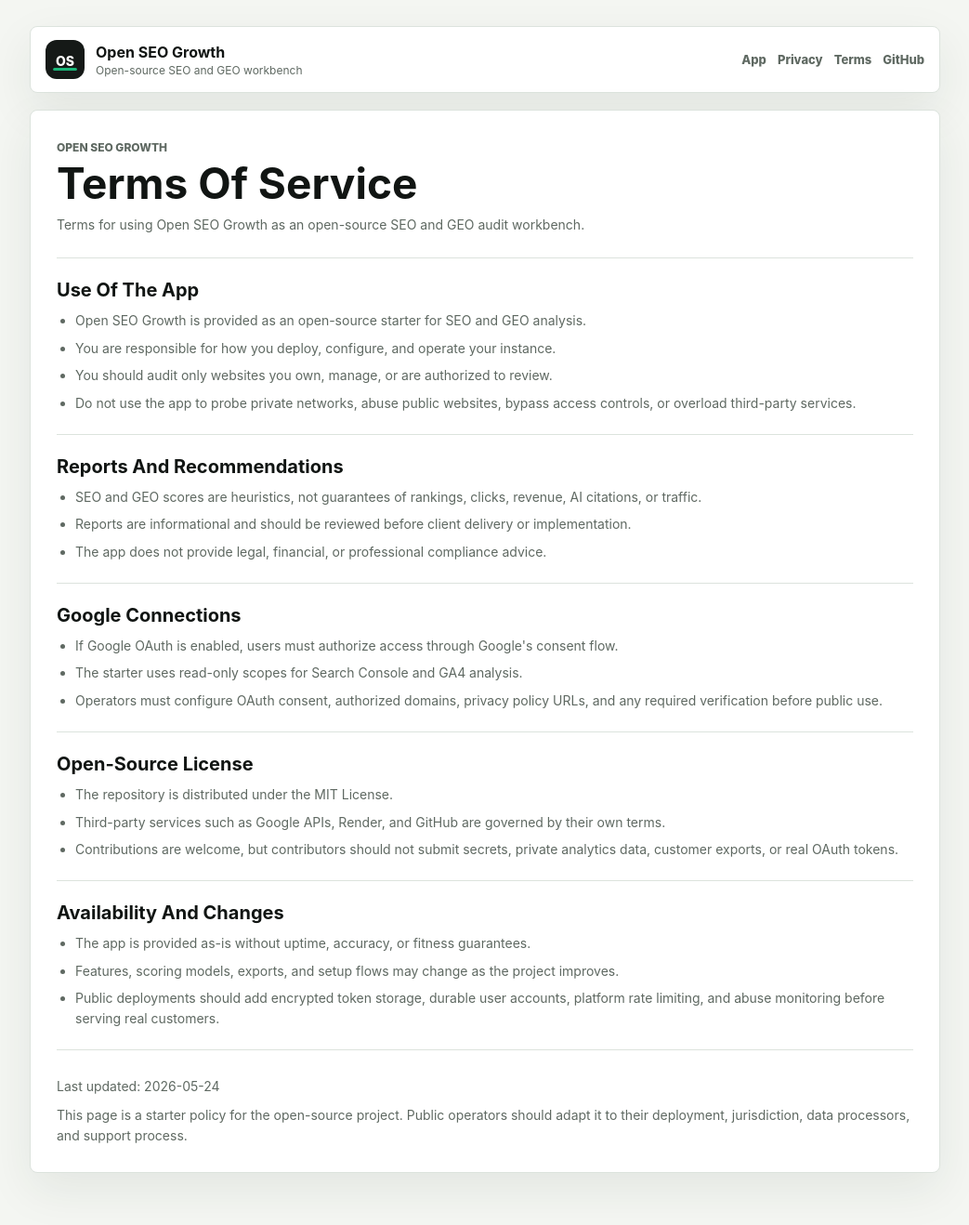
After one commit to Lumo016/open-seo-growth, a Flask app: page /terms in a window 1280 px wide. The commit adds this page. Shown: the whole page at 93% size, without its empty margins (118-1161 px from the left). Run offline with Flask 3, Linux system fonts and the light colour scheme.

Commit message:
Add OAuth trust pages

```diff
--- a/seo_growth/app.py
+++ b/seo_growth/app.py
@@ -19,6 +19,119 @@ APP_DESCRIPTION = (
     "and turn GA4 plus Search Console data into search growth actions."
 )
 APP_REPOSITORY = "https://github.com/Lumo016/open-seo-growth"
+LEGAL_PAGES = {
+    "privacy": {
+        "title": "Privacy Policy",
+        "description": "How Open SEO Growth handles URL audits, Google OAuth data, analytics metrics, exports, and local demo storage.",
+        "sections": [
+            {
+                "heading": "Summary",
+                "items": [
+                    "Open SEO Growth is an open-source SEO and GEO workbench.",
+                    "The starter app can run sample reports without collecting Google data.",
+                    "If Google OAuth is configured, the app requests read-only access to Search Console and GA4 data selected by the signed-in user.",
+                    "The starter does not sell user data or include advertising trackers.",
+                ],
+            },
+            {
+                "heading": "Data The App May Process",
+                "items": [
+                    "Website URLs submitted for live audits.",
+                    "Public HTML, HTTP headers, robots.txt, sitemap.xml, and llms.txt signals fetched from submitted public websites.",
+                    "Google Search Console sites, clicks, impressions, CTR, average position, queries, and pages when a user connects Google.",
+                    "Google Analytics 4 properties, sessions, channel groups, landing pages, events, and ecommerce metrics when a user connects Google.",
+                    "OAuth tokens required to refresh the connected Google session.",
+                    "Browser-generated exports such as Markdown, JSON, content briefs, and task queues.",
+                ],
+            },
+            {
+                "heading": "How Data Is Used",
+                "items": [
+                    "To render SEO and GEO audit reports.",
+                    "To discover available Search Console and GA4 properties.",
+                    "To calculate growth metrics and opportunity queues.",
+                    "To generate exports requested by the user.",
+                    "To operate, secure, debug, and improve the app.",
+                ],
+            },
+            {
+                "heading": "Google User Data",
+                "items": [
+                    "Google data is used only to provide visible SEO, GEO, and growth analysis features in this app.",
+                    "Use and transfer of information received from Google APIs should adhere to the Google API Services User Data Policy, including the Limited Use requirements.",
+                    "Google data is not sold.",
+                    "Google data is not used for advertising.",
+                    "Google data is not transferred to third parties except as required to provide the app, comply with law, or protect against abuse.",
+                    "The starter requests read-only Google scopes and does not modify Search Console or GA4 properties.",
+                ],
+            },
+            {
+                "heading": "Storage And Retention",
+                "items": [
+                    "The open-source starter stores OAuth tokens in files under instance/oauth_tokens for local demos and private single-user trials.",
+                    "Public multi-user deployments should replace the file token store with encrypted database-backed token storage.",
+                    "Browser exports are created client-side and are not written to the Flask server by default.",
+                    "Server logs may contain request metadata depending on the hosting platform.",
+                ],
+            },
+            {
+                "heading": "User Controls",
+                "items": [
+                    "Users can disconnect Google by using the logout endpoint in the app.",
+                    "Self-hosters can delete OAuth token files under the configured token store directory.",
+                    "Hosted operators should provide a user data deletion path before serving multiple users.",
+                ],
+            },
+        ],
+    },
+    "terms": {
+        "title": "Terms Of Service",
+        "description": "Terms for using Open SEO Growth as an open-source SEO and GEO audit workbench.",
+        "sections": [
+            {
+                "heading": "Use Of The App",
+                "items": [
+                    "Open SEO Growth is provided as an open-source starter for SEO and GEO analysis.",
+                    "You are responsible for how you deploy, configure, and operate your instance.",
+                    "You should audit only websites you own, manage, or are authorized to review.",
+                    "Do not use the app to probe private networks, abuse public websites, bypass access controls, or overload third-party services.",
+                ],
+            },
+            {
+                "heading": "Reports And Recommendations",
+                "items": [
+                    "SEO and GEO scores are heuristics, not guarantees of rankings, clicks, revenue, AI citations, or traffic.",
+                    "Reports are informational and should be reviewed before client delivery or implementation.",
+                    "The app does not provide legal, financial, or professional compliance advice.",
+                ],
+            },
+            {
+                "heading": "Google Connections",
+                "items": [
+                    "If Google OAuth is enabled, users must authorize access through Google's consent flow.",
+                    "The starter uses read-only scopes for Search Console and GA4 analysis.",
+                    "Operators must configure OAuth consent, authorized domains, privacy policy URLs, and any required verification before public use.",
+                ],
+            },
+            {
+                "heading": "Open-Source License",
+                "items": [
+                    "The repository is distributed under the MIT License.",
+                    "Third-party services such as Google APIs, Render, and GitHub are governed by their own terms.",
+                    "Contributions are welcome, but contributors should not submit secrets, private analytics data, customer exports, or real OAuth tokens.",
+                ],
+            },
+            {
+                "heading": "Availability And Changes",
+                "items": [
+                    "The app is provided as-is without uptime, accuracy, or fitness guarantees.",
+                    "Features, scoring models, exports, and setup flows may change as the project improves.",
+                    "Public deployments should add encrypted token storage, durable user accounts, platform rate limiting, and abuse monitoring before serving real customers.",
+                ],
+            },
+        ],
+    },
+}
 
 
 def create_app() -> Flask:
@@ -51,6 +164,16 @@ def create_app() -> Flask:
         {
             "path": "/llms.txt",
             "priority": "0.4",
+            "changefreq": "monthly",
+        },
+        {
+            "path": "/privacy",
+            "priority": "0.7",
+            "changefreq": "monthly",
+        },
+        {
+            "path": "/terms",
+            "priority": "0.7",
             "changefreq": "monthly",
         },
     ]
@@ -93,6 +216,16 @@ def create_app() -> Flask:
             },
         }
 
+    def page_metadata(path: str, title: str, description: str) -> dict[str, object]:
+        canonical_url = public_url(path)
+        return {
+            "app_name": APP_NAME,
+            "title": f"{title} | {APP_NAME}",
+            "description": description,
+            "canonical_url": canonical_url,
+            "logo_url": public_url("/static/assets/logo.svg"),
+        }
+
     def client_identity() -> str:
         forwarded_for = (request.headers.get("X-Forwarded-For") or "").split(",", 1)[0].strip()
         return forwarded_for or request.remote_addr or "unknown"
@@ -125,6 +258,24 @@ def create_app() -> Flask:
     @app.get("/")
     def index():
         return render_template("index.html", meta=homepage_metadata())
+
+    @app.get("/privacy")
+    def privacy():
+        page = LEGAL_PAGES["privacy"]
+        return render_template(
+            "legal.html",
+            meta=page_metadata("/privacy", page["title"], page["description"]),
+            page=page,
+        )
+
+    @app.get("/terms")
+    def terms():
+        page = LEGAL_PAGES["terms"]
+        return render_template(
+            "legal.html",
+            meta=page_metadata("/terms", page["title"], page["description"]),
+            page=page,
+        )
 
     @app.get("/robots.txt")
     def robots_txt():
@@ -173,6 +324,8 @@ def create_app() -> Flask:
                 "",
                 "## Primary Pages",
                 f"- App: {public_url('/')}",
+                f"- Privacy Policy: {public_url('/privacy')}",
+                f"- Terms Of Service: {public_url('/terms')}",
                 f"- Sitemap: {public_url('/sitemap.xml')}",
                 "",
                 "## Useful Capabilities",
--- a/static/styles.css
+++ b/static/styles.css
@@ -139,6 +139,22 @@ select {
   background: rgba(255, 255, 255, 0.035);
 }
 
+.side-links {
+  display: grid;
+  gap: 8px;
+  margin-top: 10px;
+}
+
+.side-links a {
+  color: #e8f3ed;
+  font-size: 13px;
+  font-weight: 760;
+}
+
+.side-links a:hover {
+  color: #ffffff;
+}
+
 .main {
   min-width: 0;
   padding: 20px 30px 32px;
@@ -1633,6 +1649,100 @@ select {
 
 .toast.error {
   background: #5b1915;
+}
+
+.legal-shell {
+  width: min(980px, calc(100% - 36px));
+  margin: 0 auto;
+  padding: 28px 0 56px;
+}
+
+.legal-nav {
+  display: flex;
+  align-items: center;
+  justify-content: space-between;
+  gap: 18px;
+  margin-bottom: 18px;
+  padding: 14px 16px;
+  border: 1px solid var(--line);
+  border-radius: 8px;
+  background: var(--surface);
+  box-shadow: var(--shadow);
+}
+
+.legal-nav .brand small {
+  color: var(--muted);
+}
+
+.legal-nav > div {
+  display: flex;
+  flex-wrap: wrap;
+  gap: 12px;
+  justify-content: flex-end;
+}
+
+.legal-nav > div a {
+  color: var(--muted);
+  font-size: 13px;
+  font-weight: 820;
+}
+
+.legal-nav > div a:hover {
+  color: var(--ink);
+}
+
+.legal-document {
+  padding: 28px;
+  border: 1px solid var(--line);
+  border-radius: 8px;
+  background: var(--surface);
+  box-shadow: var(--shadow);
+}
+
+.legal-document header {
+  max-width: 760px;
+  margin-bottom: 24px;
+}
+
+.legal-document h1 {
+  margin: 6px 0 0;
+  font-size: clamp(30px, 4vw, 46px);
+  line-height: 1.05;
+  letter-spacing: 0;
+}
+
+.legal-document header p,
+.legal-document footer p {
+  margin: 10px 0 0;
+  color: var(--muted);
+  font-size: 14px;
+  line-height: 1.55;
+}
+
+.legal-document section {
+  padding: 22px 0;
+  border-top: 1px solid var(--line);
+}
+
+.legal-document h2 {
+  margin: 0 0 10px;
+  font-size: 20px;
+  line-height: 1.2;
+}
+
+.legal-document ul {
+  display: grid;
+  gap: 8px;
+  margin: 0;
+  padding-left: 20px;
+  color: var(--muted);
+  font-size: 14px;
+  line-height: 1.55;
+}
+
+.legal-document footer {
+  padding-top: 18px;
+  border-top: 1px solid var(--line);
 }
 
 @media (max-width: 1180px) {
@@ -1741,6 +1851,18 @@ select {
     display: grid;
   }
 
+  .legal-nav {
+    display: grid;
+  }
+
+  .legal-nav > div {
+    justify-content: flex-start;
+  }
+
+  .legal-document {
+    padding: 20px;
+  }
+
   .side-nav {
     grid-template-columns: repeat(2, minmax(0, 1fr));
   }
--- /dev/null
+++ b/templates/legal.html
@@ -0,0 +1,63 @@
+<!doctype html>
+<html lang="en">
+  <head>
+    <meta charset="utf-8">
+    <meta name="viewport" content="width=device-width, initial-scale=1">
+    <meta name="description" content="{{ meta.description }}">
+    <meta name="robots" content="index,follow">
+    <link rel="canonical" href="{{ meta.canonical_url }}">
+    <meta property="og:type" content="article">
+    <meta property="og:site_name" content="{{ meta.app_name }}">
+    <meta property="og:title" content="{{ meta.title }}">
+    <meta property="og:description" content="{{ meta.description }}">
+    <meta property="og:url" content="{{ meta.canonical_url }}">
+    <meta property="og:image" content="{{ meta.logo_url }}">
+    <meta name="twitter:card" content="summary">
+    <meta name="twitter:title" content="{{ meta.title }}">
+    <meta name="twitter:description" content="{{ meta.description }}">
+    <meta name="twitter:image" content="{{ meta.logo_url }}">
+    <title>{{ meta.title }}</title>
+    <link rel="icon" href="/static/assets/logo.svg" type="image/svg+xml">
+    <link rel="stylesheet" href="/static/styles.css">
+  </head>
+  <body>
+    <main class="legal-shell">
+      <nav class="legal-nav" aria-label="Legal navigation">
+        <a class="brand" href="/">
+          <img src="/static/assets/logo.svg" alt="" width="42" height="42">
+          <span>
+            <strong>Open SEO Growth</strong>
+            <small>Open-source SEO and GEO workbench</small>
+          </span>
+        </a>
+        <div>
+          <a href="/">App</a>
+          <a href="/privacy">Privacy</a>
+          <a href="/terms">Terms</a>
+          <a href="https://github.com/Lumo016/open-seo-growth" target="_blank" rel="noreferrer">GitHub</a>
+        </div>
+      </nav>
+      <article class="legal-document">
+        <header>
+          <span class="section-kicker">Open SEO Growth</span>
+          <h1>{{ page.title }}</h1>
+          <p>{{ page.description }}</p>
+        </header>
+        {% for section in page.sections %}
+        <section>
+          <h2>{{ section["heading"] }}</h2>
+          <ul>
+            {% for item in section["items"] %}
+            <li>{{ item }}</li>
+            {% endfor %}
+          </ul>
+        </section>
+        {% endfor %}
+        <footer>
+          <p>Last updated: 2026-05-24</p>
+          <p>This page is a starter policy for the open-source project. Public operators should adapt it to their deployment, jurisdiction, data processors, and support process.</p>
+        </footer>
+      </article>
+    </main>
+  </body>
+</html>
```
Also changed, not shown: docs/architecture.md (+2 -0 lines), docs/deployment.md (+4 -0 lines), docs/google-api-notes.md (+9 -0 lines), templates/index.html (+8 -0 lines), tests/test_app.py (+26 -0 lines), README.md.
